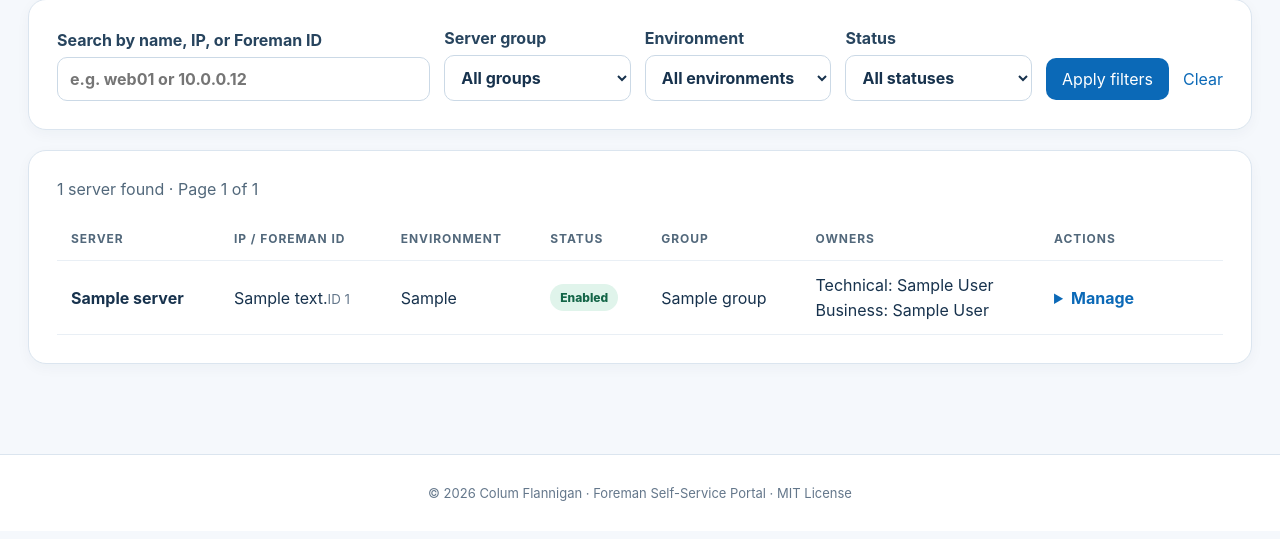
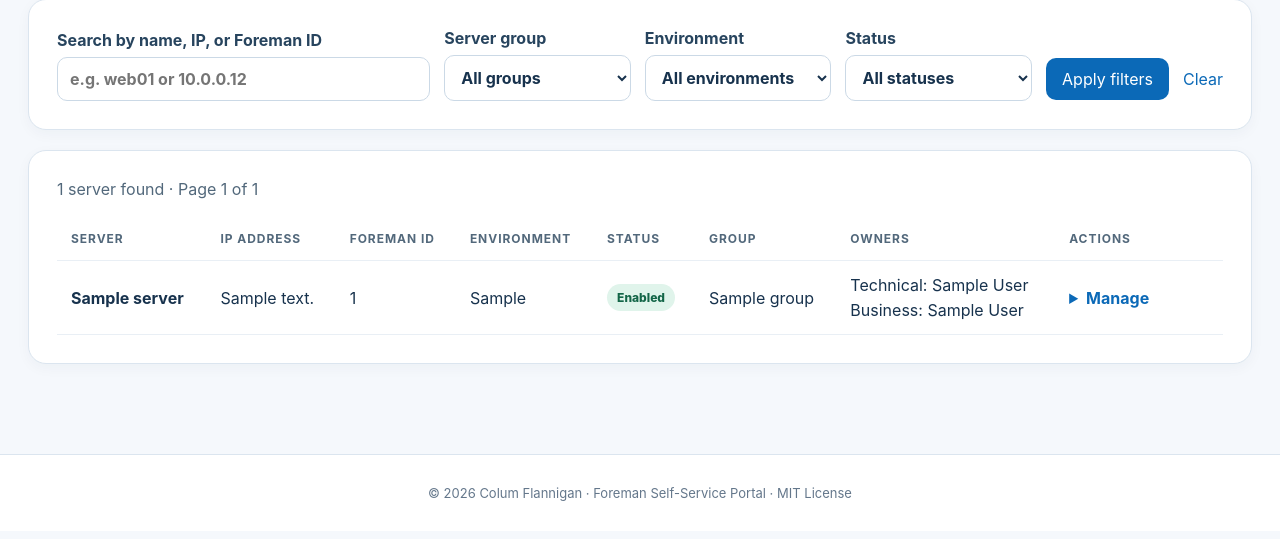
Before and after one commit to FlanniganColum/foreman-selfservice, a Flask app: page /admin/servers in a window 1280 px wide. Shown: the part 261-800 px from the top of the page. Run offline with Flask 3, Linux system fonts and the light colour scheme; a user stored in the database is signed in; tables that the repository leaves empty hold one stand-in row (values such as "Sample post").

Commit message:
Show IP address and Foreman ID in separate server columns

```diff
--- a/app/templates/admin/servers.html
+++ b/app/templates/admin/servers.html
@@ -42,10 +42,11 @@
   <div class="server-results-heading"><p role="status">{{ total }} server{{ '' if total == 1 else 's' }} found · Page {{ page }} of {{ pages }}</p></div>
   {% if servers %}
   <div class="table-card"><table>
-    <thead><tr><th scope="col">Server</th><th scope="col">IP / Foreman ID</th><th scope="col">Environment</th><th scope="col">Status</th><th scope="col">Group</th><th scope="col">Owners</th><th scope="col">Actions</th></tr></thead>
+    <thead><tr><th scope="col">Server</th><th scope="col">IP address</th><th scope="col">Foreman ID</th><th scope="col">Environment</th><th scope="col">Status</th><th scope="col">Group</th><th scope="col">Owners</th><th scope="col">Actions</th></tr></thead>
     <tbody>{% for server in servers %}<tr>
       <td><strong>{{ server.name }}</strong></td>
-      <td>{{ server.ip_address or '—' }}<small>ID {{ server.foreman_host_id }}</small></td>
+      <td>{{ server.ip_address or '—' }}</td>
+      <td>{{ server.foreman_host_id }}</td>
       <td>{{ server.environment or '—' }}</td>
       <td><span class="status {{ 'succeeded' if server.enabled else 'failed' }}">{{ 'Enabled' if server.enabled else 'Disabled' }}</span></td>
       <td>{{ server.group.name }}</td>
```
